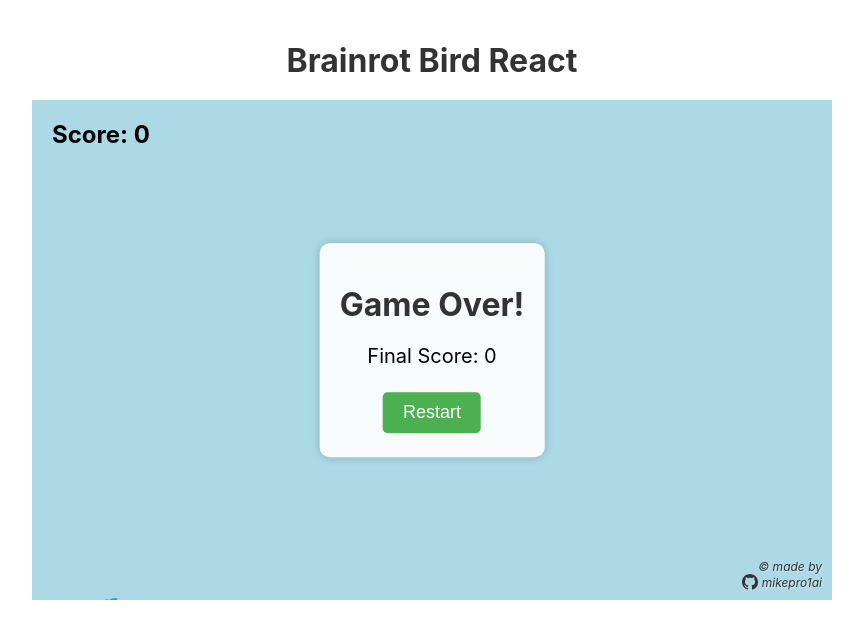
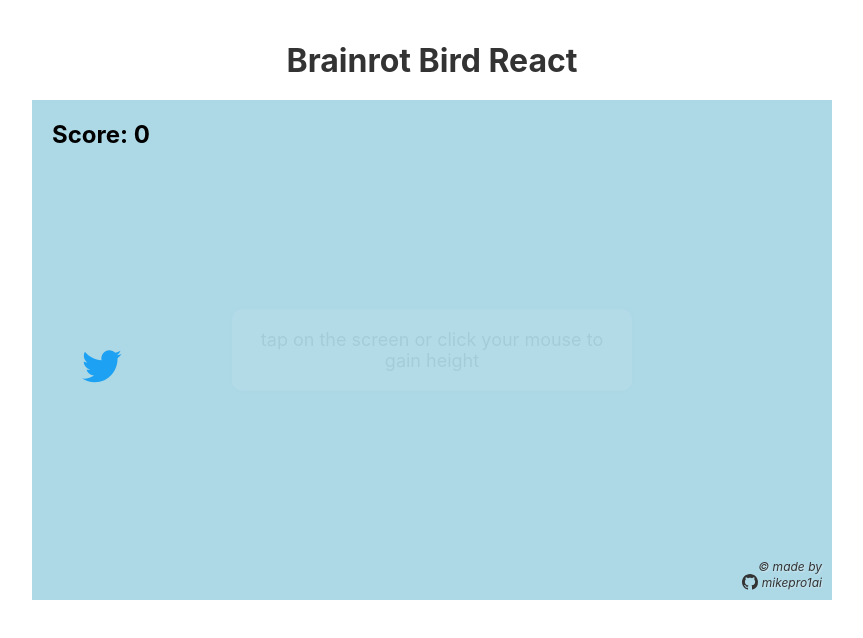
Before and after one commit to mikepro1ai/BrainrotBird, a React (Create React App) app: page / in a window 1280 px wide. Both pictures are taken after a click on the button "Start Game". Shown: the top 638 px of the page, without its empty margins (208-1071 px from the left). Built offline with nearby package versions, Linux system fonts and the light colour scheme.

Commit message:
Fix: less height gain for one tap -easier for control

```diff
--- a/src/components/Game.tsx
+++ b/src/components/Game.tsx
@@ -6,7 +6,7 @@ import collisionSound from '../assets/wetfart.mp3';
 import backgroundMusic from '../assets/BasshunterDotA8bit.mp3';
 
 const GRAVITY = 0.5;
-const JUMP_FORCE = -8;
+const JUMP_FORCE = -6.4;
 const PIPE_GAP = 173;
 const PIPE_INTERVAL = 2000;
 const BASE_PIPE_SPEED = 5;
@@ -25,6 +25,8 @@ const Game: React.FC = () => {
   const [score, setScore] = useState(0);
   const [speedMultiplier, setSpeedMultiplier] = useState(1);
   const [isGameStarted, setIsGameStarted] = useState(false);
+  const [isGameActive, setIsGameActive] = useState(false);
+  const [showStartMessage, setShowStartMessage] = useState(false);
   const audioRef = useRef<HTMLAudioElement | null>(null);
   const collisionRef = useRef<HTMLAudioElement | null>(null);
   const lastScoredPipeRef = useRef<number | null>(null);
@@ -81,7 +83,13 @@ const Game: React.FC = () => {
     setScore(0);
     setSpeedMultiplier(1);
     setIsGameOver(false);
-    lastScoredPipeRef.current = null;
+    setShowStartMessage(true);
+
+    // Start the game after 3 seconds
+    setTimeout(() => {
+      setIsGameActive(true);
+      setShowStartMessage(false);
+    }, 3000);
   };
 
   const jump = useCallback(() => {
@@ -102,7 +110,7 @@ const Game: React.FC = () => {
   }, [jump]);
 
   useEffect(() => {
-    if (!isGameStarted || isGameOver) return;
+    if (!isGameStarted || isGameOver || !isGameActive) return;
 
     const gameLoop = setInterval(() => {
       setBirdPosition((prev) => {
@@ -119,10 +127,10 @@ const Game: React.FC = () => {
     }, 20);
 
     return () => clearInterval(gameLoop);
-  }, [velocity, isGameOver, isGameStarted]);
+  }, [velocity, isGameOver, isGameStarted, isGameActive]);
 
   useEffect(() => {
-    if (!isGameStarted || isGameOver) return;
+    if (!isGameStarted || isGameOver || !isGameActive) return;
 
     const pipeGenerator = setInterval(() => {
       const height = Math.random() * (400 - PIPE_GAP);
@@ -130,10 +138,10 @@ const Game: React.FC = () => {
     }, PIPE_INTERVAL);
 
     return () => clearInterval(pipeGenerator);
-  }, [isGameOver, isGameStarted]);
+  }, [isGameOver, isGameStarted, isGameActive]);
 
   useEffect(() => {
-    if (!isGameStarted || isGameOver) return;
+    if (!isGameStarted || isGameOver || !isGameActive) return;
 
     const pipeInterval = setInterval(() => {
       setPipes((prev) => {
@@ -179,7 +187,7 @@ const Game: React.FC = () => {
     }, 16);
 
     return () => clearInterval(pipeInterval);
-  }, [isGameOver, birdPosition, speedMultiplier, isGameStarted]);
+  }, [isGameOver, birdPosition, speedMultiplier, isGameStarted, isGameActive]);
 
   const restartGame = () => {
     startGame();
@@ -197,6 +205,28 @@ const Game: React.FC = () => {
         cursor: isGameStarted ? 'pointer' : 'default',
       }}
     >
+      {showStartMessage && (
+        <div
+          style={{
+            position: 'absolute',
+            top: '50%',
+            left: '50%',
+            transform: 'translate(-50%, -50%)',
+            backgroundColor: 'rgba(255, 255, 255, 0.9)',
+            padding: '20px',
+            borderRadius: '10px',
+            boxShadow: '0 0 10px rgba(0, 0, 0, 0.2)',
+            zIndex: 100,
+            textAlign: 'center',
+            animation: 'fadeInOut 3s forwards'
+          }}
+        >
+          <p style={{ fontSize: '18px', color: '#333', margin: 0 }}>
+            tap on the screen or click your mouse to gain height
+          </p>
+        </div>
+      )}
+
       {/* Copyright notice and GitHub link */}
       <div
         style={{
@@ -332,6 +362,17 @@ const Game: React.FC = () => {
           )}
         </>
       )}
+
+      <style>
+        {`
+          @keyframes fadeInOut {
+            0% { opacity: 0; }
+            20% { opacity: 1; }
+            80% { opacity: 1; }
+            100% { opacity: 0; }
+          }
+        `}
+      </style>
     </div>
   );
 };
```
